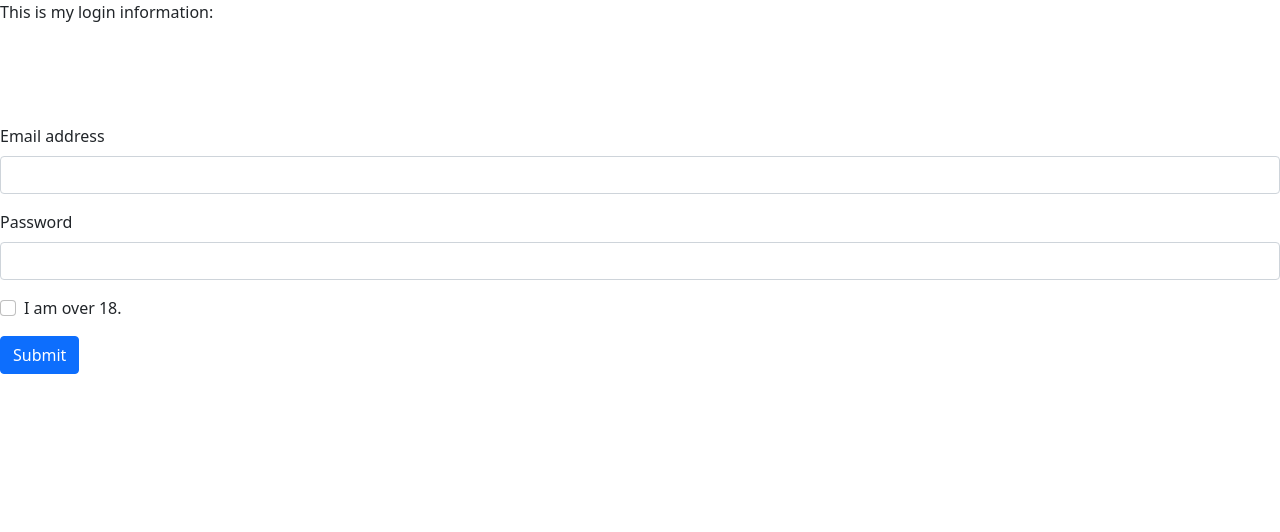
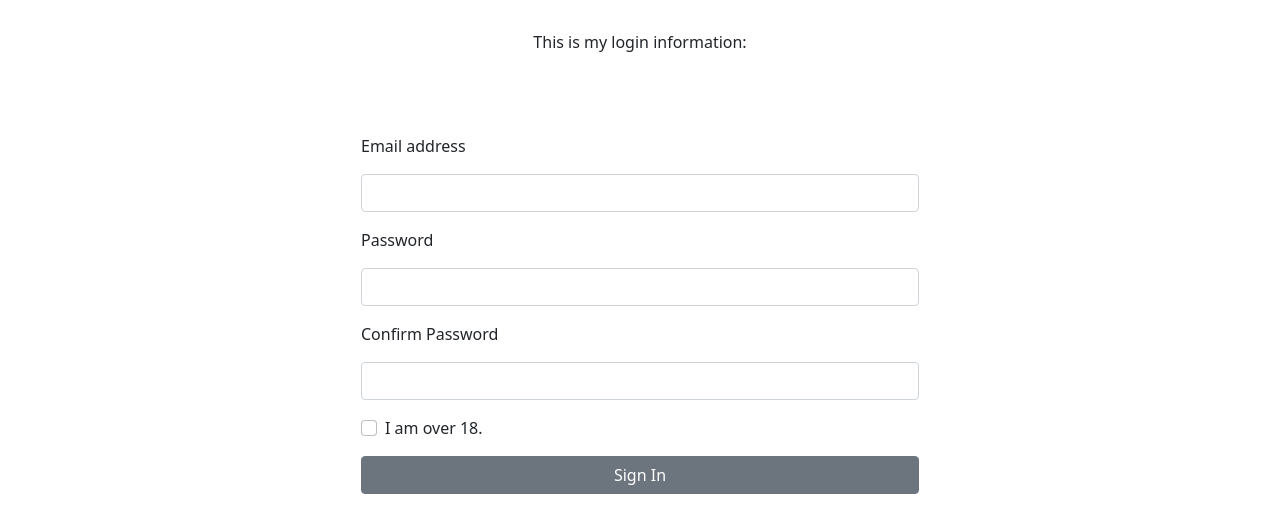
Before and after one commit to jason-rivera/disconvo-debate-app, a website: page registration.html in a window 1280 px wide. Drawn offline with nearby package versions, Linux system fonts and the light colour scheme.

Commit message:
edited registration page

```diff
--- a/registration.html
+++ b/registration.html
@@ -9,23 +9,29 @@
   </head>
   <body>
     <div id="sub-header">This is my login information:</div>
+    <div class="container">
       <form>
-        <div class="mb-3">
+        <div class="mb-3 d-grid gap-2 col-6 mx-auto">
           <label for="exampleInputEmail1" class="form-label">Email address</label>
           <input type="email" class="form-control" id="exampleInputEmail1" aria-describedby="emailHelp">
         </div>
-        <div class="mb-3">
+        <div class="mb-3 d-grid gap-2 col-6 mx-auto">
           <label for="exampleInputPassword1" class="form-label">Password</label>
           <input type="password" class="form-control" id="exampleInputPassword1">
         </div>
-        <div class="mb-3 form-check">
+        <div class="mb-3 d-grid gap-2 col-6 mx-auto">
+          <label for="exampleInputPassword2" class="form-label">Confirm Password</label>
+          <input type="password" class="form-control" id="exampleInputPassword2">
+        </div>
+        <div class="mb-3 form-check col-6 mx-auto">
           <input type="checkbox" class="form-check-input" id="exampleCheck1">
           <label class="form-check-label" for="exampleCheck1">I am over 18.</label>
         </div>
-        <button type="submit" class="btn btn-primary">Submit</button>
+        <div class="d-grid gap-2 col-6 mx-auto">
+          <button id="sign-in-button" class="btn btn-secondary" type="button">Sign In</button>
+        </div>
       </form>
-    <div class="login-info">
+    </div>
 
-    </div>
   </body>
 </html>
--- a/styles/registration.css
+++ b/styles/registration.css
@@ -1,3 +1,8 @@
 form {
-  margin-top: 100px;
+  margin-top: 80px;
 }
+
+#sub-header {
+  margin-top: 30px;
+  text-align: center;
+}
```
